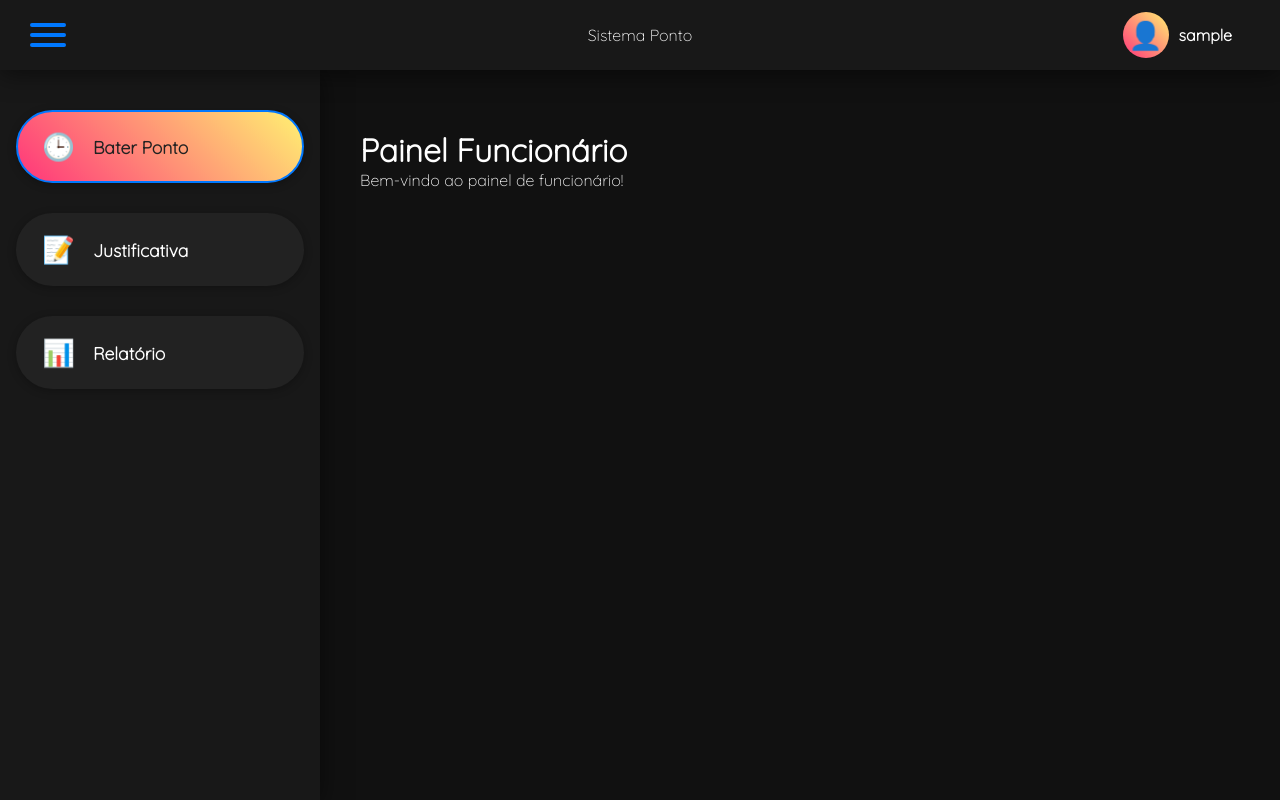
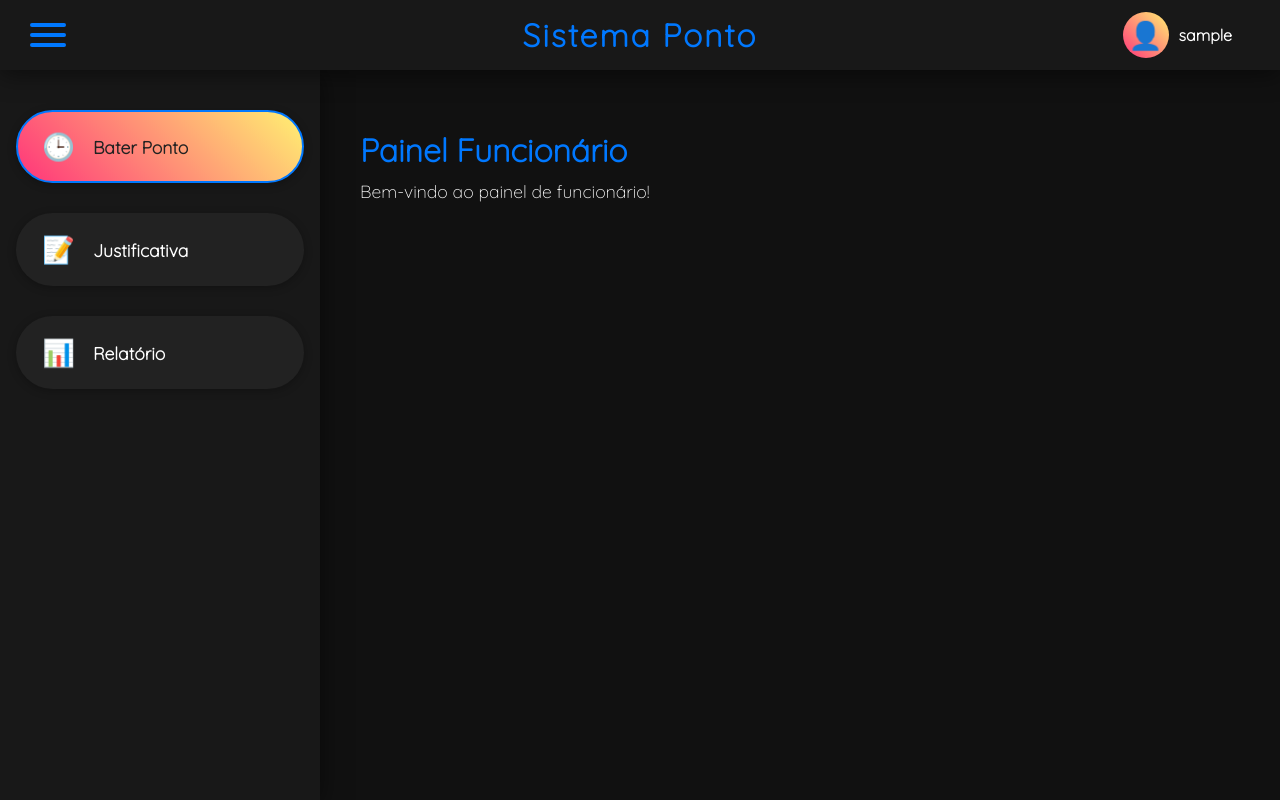
Before and after one commit to GianKretzl/point_system, a Flask app: page /employee in a window 1280 px wide. Run offline with Flask 3, Linux system fonts and the light colour scheme; the visitor is signed in with stand-in values (Sample User, id 1).

Commit message:
fix css admin and employee

```diff
--- a/static/css/employee.css
+++ b/static/css/employee.css
@@ -209,10 +209,11 @@ header {
     outline: none;
 }
 
-.option1 {
-    background: linear-gradient(45deg, #ff357a, #fff172);
-    color: #222;
-    border: 2px solid var(--primary);
+.logo {
+    font-size: 2em;
+    font-weight: 600;
+    color: var(--primary);
+    letter-spacing: 2px;
 }
 
 .main {
@@ -221,6 +222,23 @@ header {
     min-height: calc(100vh - 70px);
     background: transparent;
     overflow-y: auto;
+}
+
+.main h1 {
+    font-size: 2em;
+    color: var(--primary);
+    margin-bottom: 10px;
+    font-weight: 600;
+}
+.main p {
+    font-size: 1.1em;
+    color: var(--text);
+}
+
+.option1 {
+    background: var(--primary-gradient);
+    color: #222;
+    border: 2px solid var(--primary);
 }
 
 /* Responsivo */
--- a/templates/admin.html
+++ b/templates/admin.html
@@ -46,7 +46,8 @@
             </nav>
         </div>
         <div class="main">
-            <!-- Conteúdo principal aqui -->
+            <h1>Painel Administrador</h1>
+            <p>Bem-vindo ao painel de administrador!</p>
         </div>
     </div>
     <script src="{{ url_for('static', filename='js/admin.js') }}"></script>
```
Also changed, not shown: static/css/admin.css (+13 -1 lines).
